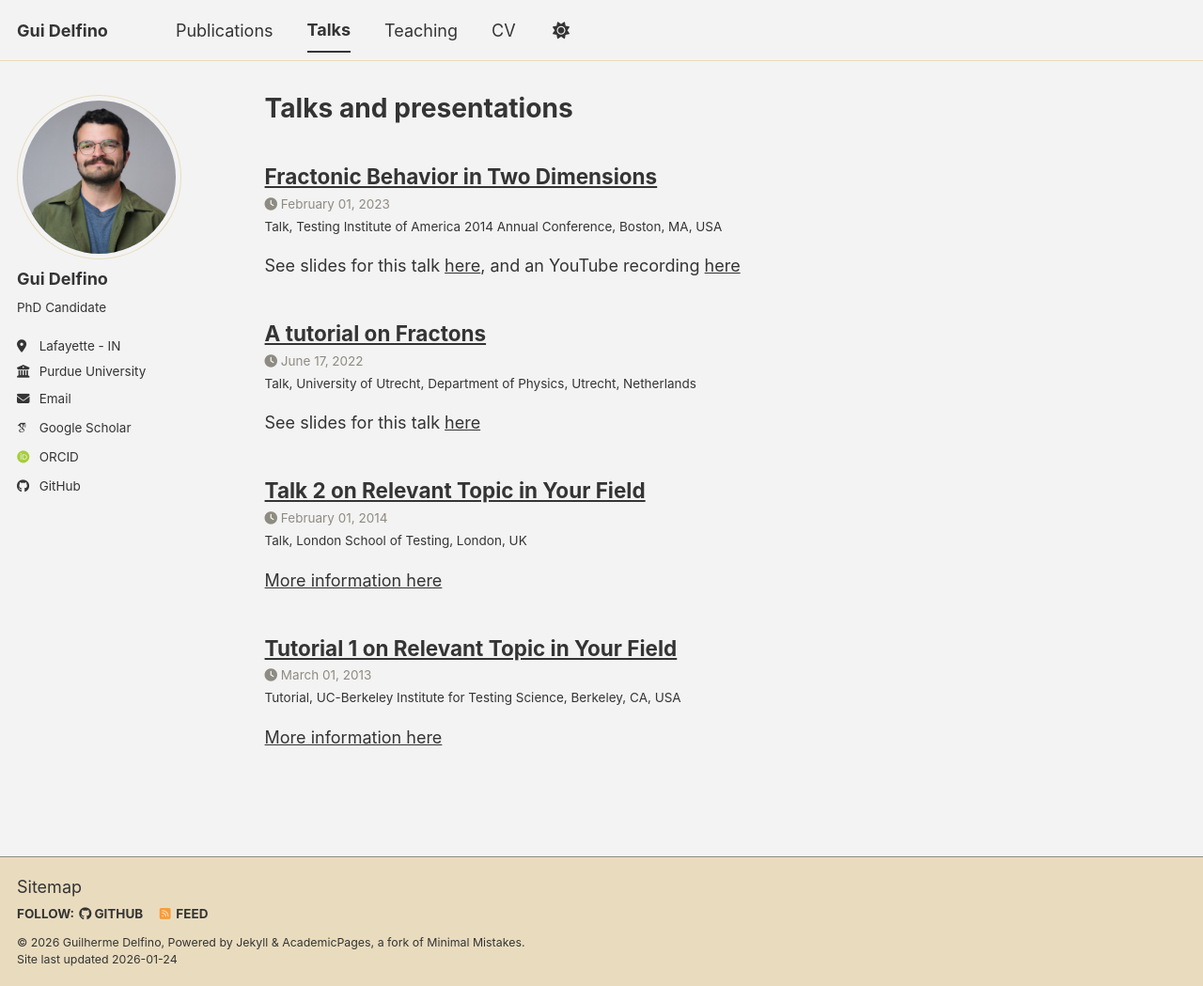
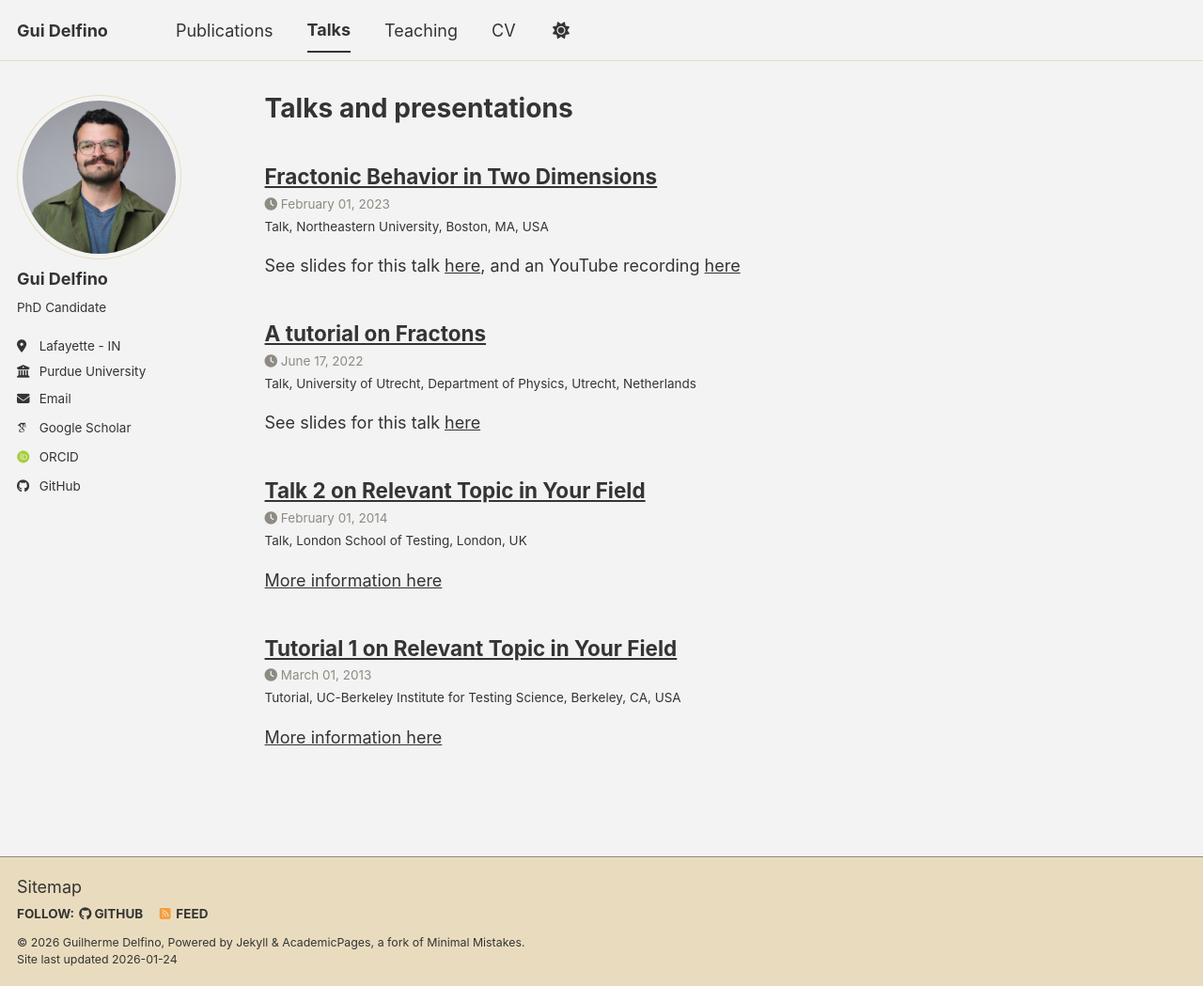
Before and after one commit to gui-delfino/gui-delfino.github.io, a Jekyll site: the page built from _pages/talks.html, in a window 1280 px wide and 1049 px high. Shown: the whole window at 94% size. Built offline with Jekyll 4.4.1, drawn with Linux system fonts in a browser that asks for light colours; some web fonts are replaced; a script bundle is joined from its source files by our own code; library files that are not in the unit come from our copies.

Commit message:
Update venue for Northeastern talk

```diff
--- a/_talks/2023-northeastern-feb-2d.md
+++ b/_talks/2023-northeastern-feb-2d.md
@@ -3,7 +3,7 @@ title: "Fractonic Behavior in Two Dimensions"
 collection: talks
 type: "Talk"
 permalink: /talks/2023-northeastern-feb-2d
-venue: "Testing Institute of America 2014 Annual Conference"
+venue: "Northeastern University"
 date: 2023-02-01
 location: "Boston, MA, USA"
 ---
```
